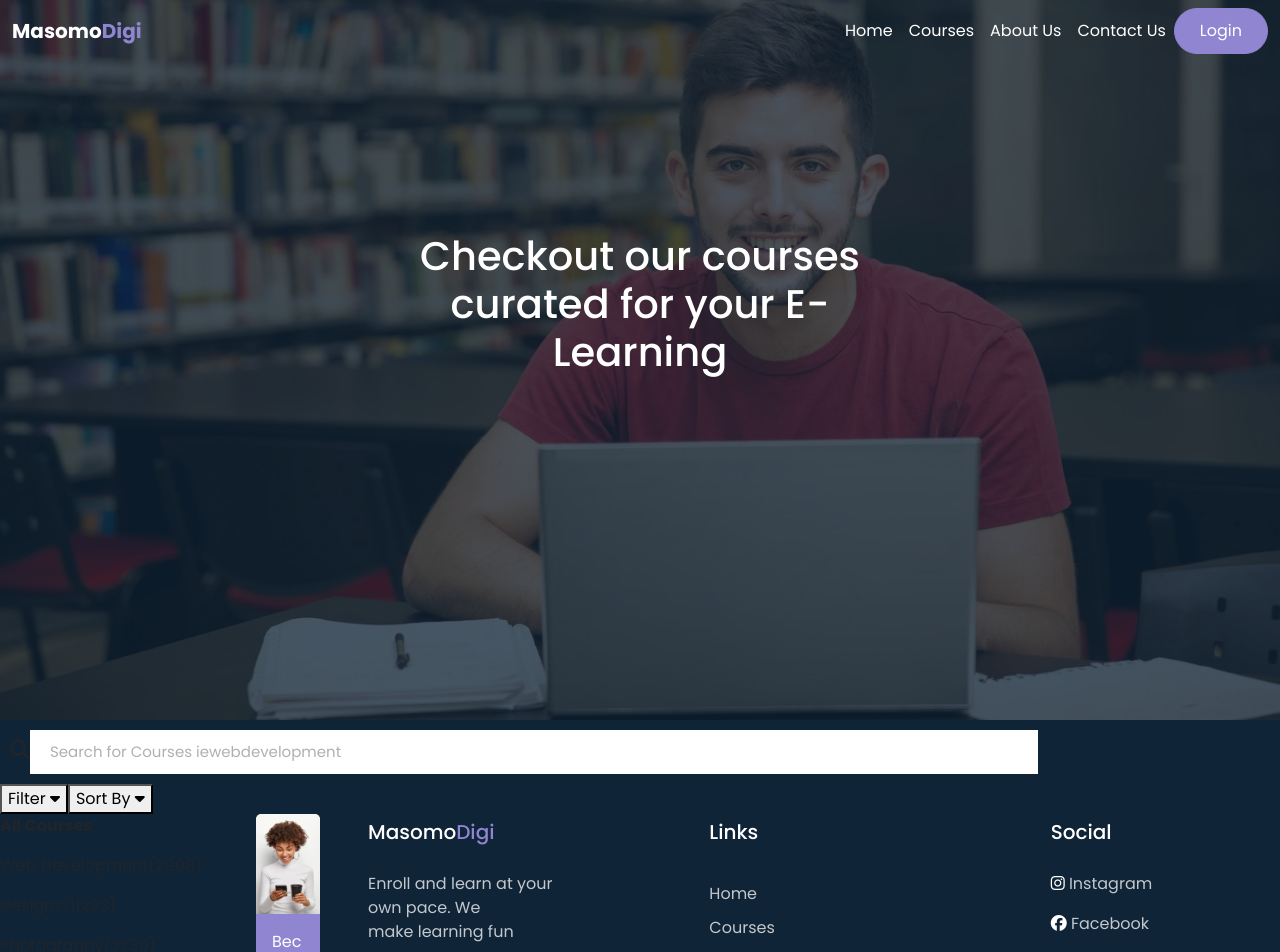
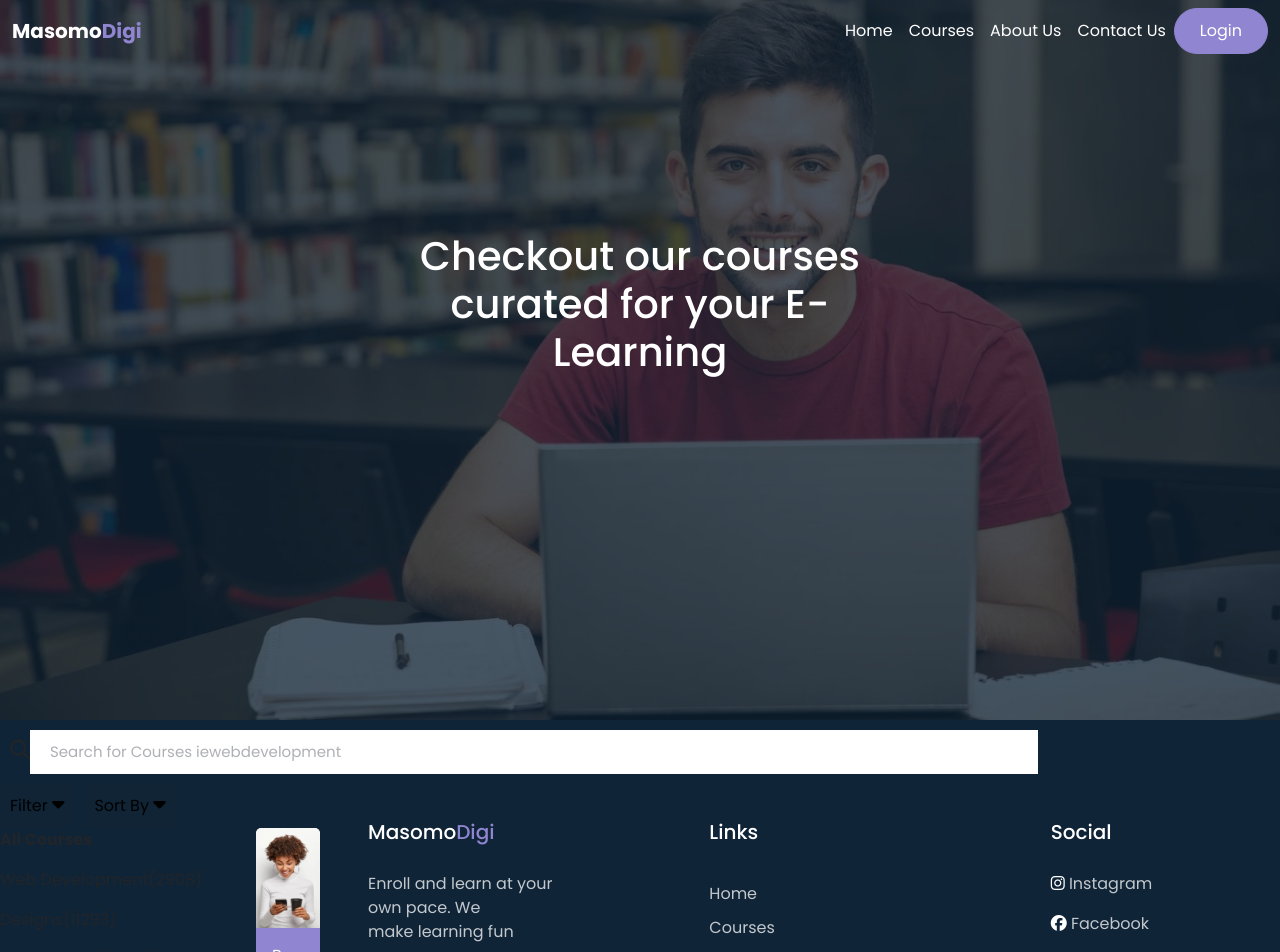
Before and after one commit to Njihia413/phase-5-project, a React (Create React App) app in the folder client/: page /course in a window 1280 px wide. Shown: the top 952 px of the page. Built offline with nearby package versions, Linux system fonts and the light colour scheme.

Commit message:
Added styling for the filter and sortby buttons in the course page

```diff
--- a/client/src/components/Course.js
+++ b/client/src/components/Course.js
@@ -41,10 +41,10 @@ const Course = () => {
       <div class="filter-sort-container">
         <div class="filter-sort-button">
           <button type="button">
-            Filter <i class="fas fa-caret-down"></i>
+            Filter <i class="fa-solid fa-caret-down"></i>
           </button>
           <button type="button">
-            Sort By <i class="fas fa-caret-down"></i>
+            Sort By <i class="fa-solid fa-caret-down"></i>
           </button>
         </div>
       </div>
--- a/client/src/index.css
+++ b/client/src/index.css
@@ -600,3 +600,27 @@ form.fa-sharp fa-solid fa-magnifying-glass{
 .text-block p {
   display: block;
 }
+.filter-sort-container {
+  display: flex;
+  align-items: center;
+  justify-content: flex-start;
+}
+
+.filter-sort-button {
+  display: flex;
+  align-items: center;
+  justify-content: flex-start;
+  margin-right: 10px;
+}
+
+.filter-sort-button button {
+  background-color: #102437c1;
+  border: none;
+  padding: 10px;
+  cursor: pointer;
+  margin-right: 10px;
+}
+
+.filter-sort-button i {
+  font-size: 20px;
+}
```
